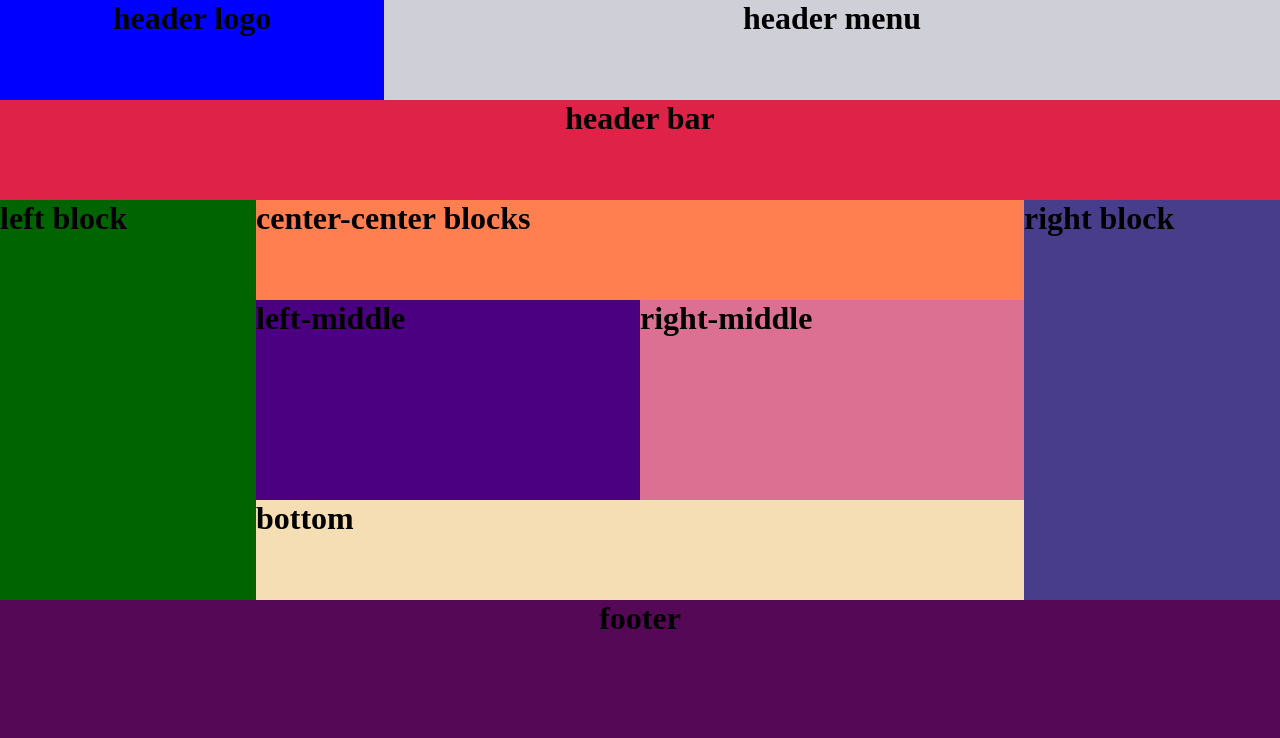
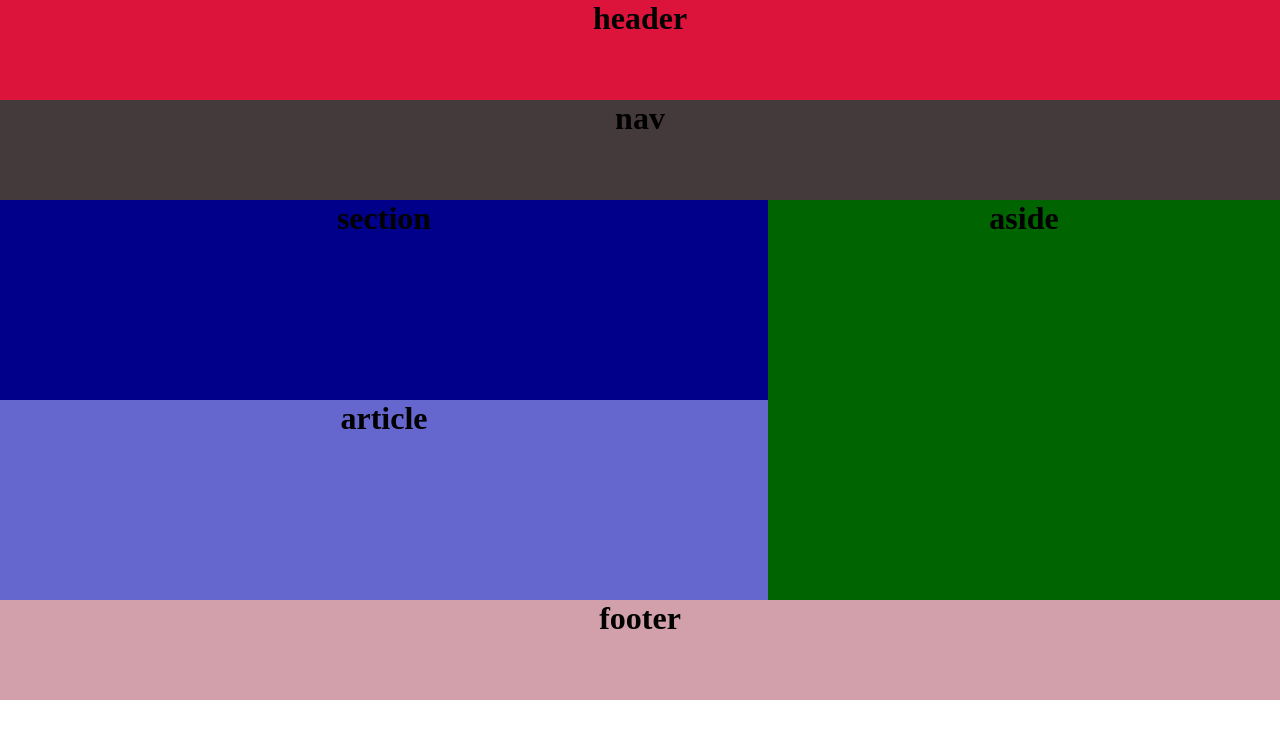
Before and after one commit to Tanjila-Chowdhury1/Wakip, a plain HTML site: page index.html in a window 1280 px wide. Drawn offline with Linux system fonts and the light colour scheme.

Commit message:
Add files via upload

```diff
--- a/css/style.css
+++ b/css/style.css
@@ -2,88 +2,51 @@
     margin: 0;
 }
 .header{
-    overflow: hidden;
-
+    height: 100px;
+    background-color: crimson;
+    text-align: center;
 }
-.logo{
-
-    width: 30%;
+.nav{
     height: 100px;
-    background-color: blue;
+    background-color: rgb(68, 57, 59);
     text-align: center;
-    float: left;
-}
-.menu{
-
-    width: 70%;
-    height: 100px;
-    background-color: rgb(207, 207, 216);
-    text-align: center;
-    float: right;
-}
-.bar{
-    width: 100%;
-    height: 100px;
-    background-color:  rgb(223, 35, 72);
-    text-align: center;
-    float: right;
-
 }
 .content{
-    overflow: hidden;
+
+    height: 400px;
 }
 .left{
-    width: 20%;
-    height: 400px;
-    background-color: darkgreen;
-    float: left;
-}
-.center{
     width: 60%;
-    height: 400px;
     float: left;
 
 }
-.top{
-    height: 100px;
-    background-color: coral;
+.section{
+    width:100% ;
+    height: 200px;
+    background-color: darkblue;
+    text-align: center;
 }
-.middle{
-    overflow: hidden;
-
+.article{
+    width:100% ;
+    height: 200px;
+    background-color: rgb(102, 102, 207);
+    text-align: center;
 }
-.left-middle{
-    width: 50%; height: 200px;
-    background-color: indigo;
-    float: left;
-
-}
-.right-middle{
-    width: 50%; height: 200px;
-    background-color: palevioletred;
-    float: right;
-
-}
-.bottom{
-    height: 100px;
-    background-color: wheat;
-}
-.center{
+.left{
     overflow: hidden;
 }
 .right{
-    width: 20%;
+    width: 40%;
+    float:right;
+
+
+}
+.aside{
     height: 400px;
-    background-color: darkslateblue;
-    float: left;
-}
-.content{
-    overflow: hidden;
+    background-color: darkgreen;text-align: center;
 }
 .footer{
-    height: 200px;
-    width: 100%;
-    background-color: rgb(85, 8, 85);
+    height: 100px;
+    background-color: rgb(209, 160, 170);
     text-align: center;
-    float: left;
 }
--- a/index.html
+++ b/index.html
@@ -8,64 +8,29 @@
     <link rel="stylesheet" href="css/style.css">
 </head>
 <body>
-    <!--header part start here -->
     <div class="header">
-        <div class="logo">
-            <h1>header logo</h1>
+        <h1> header </h1>
+    </div>
+    <div class="nav">
+        <h1> nav </h1>
+    </div>
+    <div class="content">
+        <div class="left">
+            <div class="section">
+        <h1> section </h1>
+            </div>
+            <div class="article">
+        <h1> article </h1>
+            </div>
         </div>
-        <div class="menu">
-            <h1> header menu</h1>
-    </div>
-    <!--header part end here -->
-    <!--bar part start here -->
-    <div class="bar">
-        <h1> header bar </h1>
-
-
-    </div>
-    <!--bar part end here -->
-
-    <!--content part start here -->
-    <div class="left">
-        <h1>left block</h1>
-
-    </div>
-    <div class="center">
-        <div class="top">
-            <h1>center-center blocks</h1>
-        </div>
-        <div class="middle">
-            <div class="left-middle">
-                <h1>left-middle</h1>
-
-            </div>
-            <div class="right-middle">
-                <h1>right-middle</h1>
+        <div class="right">
+         <div class="aside">
+             <h1> aside </h1>
+         </div>
         </div>
     </div>
-        <div class="bottom">
-            <h1>bottom</h1>
-        </div>
-
-
-    </div>
-    <div class="right">
-        <h1> right block </h1>
-
-    </div>
-    <!--content part end here -->
-
-    <!--footer part start here -->
     <div class="footer">
         <h1> footer </h1>
     </div>
-    <!--footer part end here -->
-
-
-
-
-
-
-
 </body>
 </html>
```
